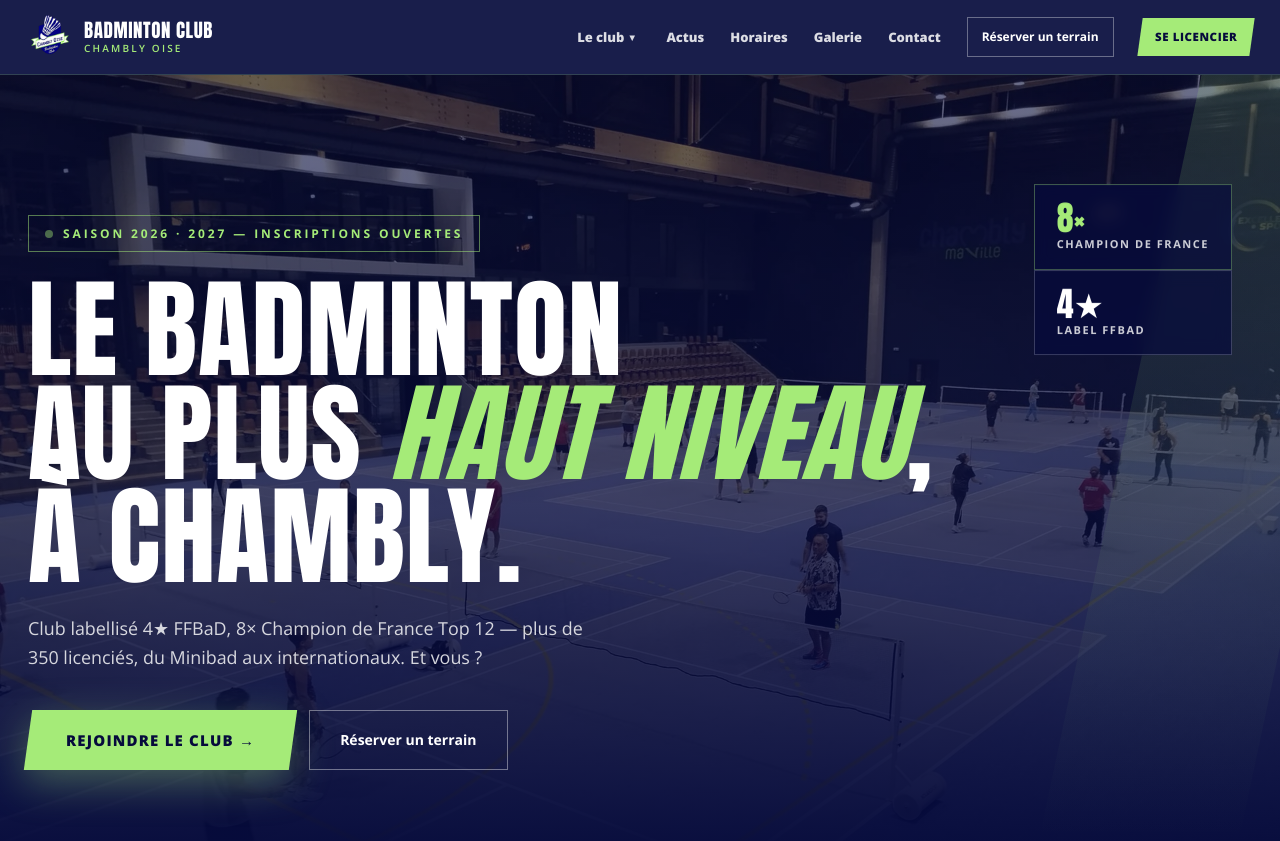
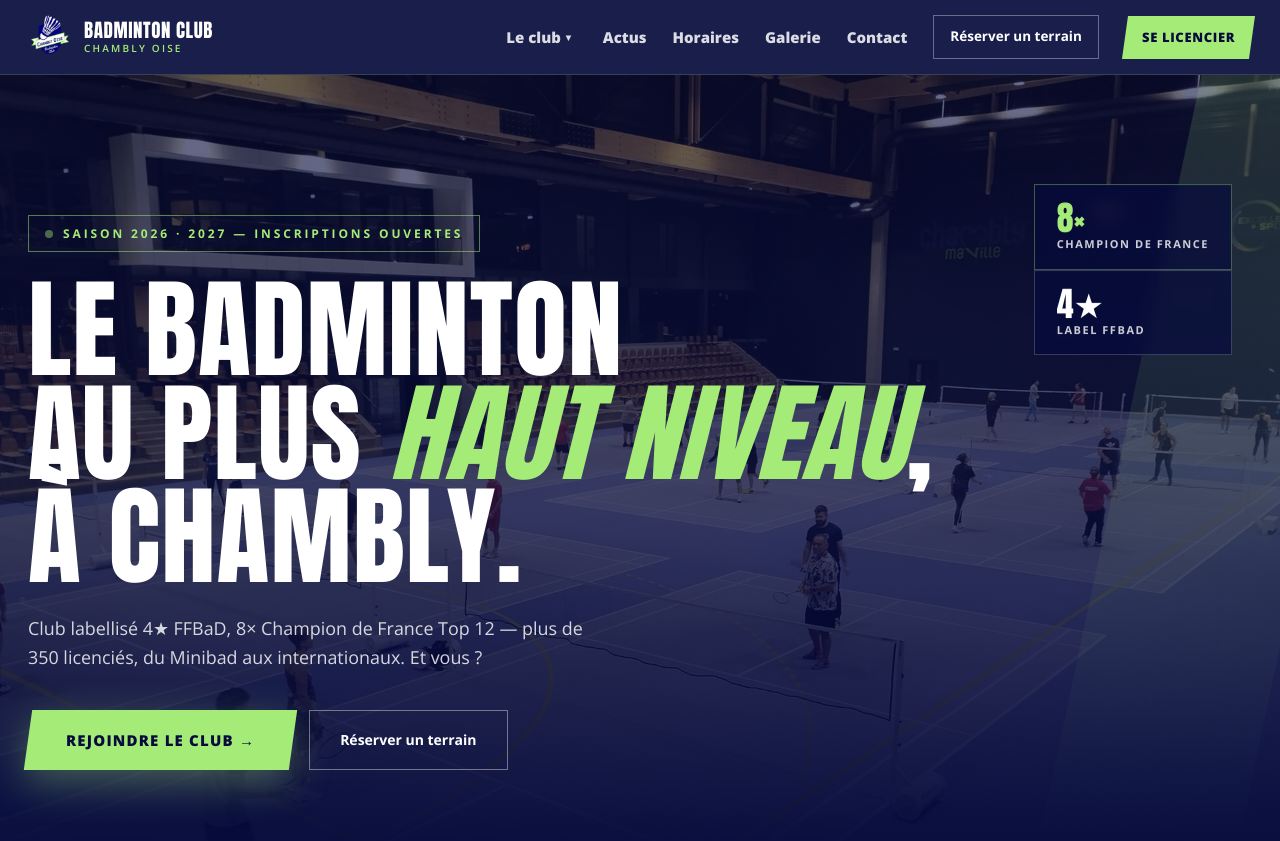
Before and after one commit to theomeurr/New-ChamblyBad, a PHP site: page / in a window 1280 px wide. Shown: the top 841 px of the page. Run offline with PHP 8.4, Linux system fonts and the light colour scheme; some libraries are stand-ins or nearby versions.

Commit message:
Top bar : police du menu PC agrandie
- Liens + déroulant : 13 → 15px ; CTA « Réserver » 12 → 13.5px ;
  « Se licencier » 11.5 → 13px ; items du déroulant 13.5 → 15px.
- Le menu étant un peu plus large, la bascule nav → hamburger passe
  de 980 à 1024px (marge confortable avec le logo).

Co-Authored-By: Claude Opus 4.8 <noreply@anthropic.com>

```diff
--- a/css/rd.css
+++ b/css/rd.css
@@ -16,10 +16,10 @@ details summary::-webkit-details-marker{display:none}
 
 /* Contenu desktop / mobile (breakpoint maquette : 920px) */
 @media (max-width:920px){ header .rd-dsk{display:none !important} }
-/* Nav : bascule desktop ↔ hamburger + drawer plein écran à 980px
-   (le menu épuré tient largement au-delà ; en dessous, hamburger). */
-@media (max-width:979px){ nav .rd-dsk{display:none !important} }
-@media (min-width:980px){ .rd-mob{display:none !important} .rd-mobile-menu{display:none !important} }
+/* Nav : bascule desktop ↔ hamburger + drawer plein écran à 1024px
+   (marge confortable avec la police du menu ; en dessous, hamburger). */
+@media (max-width:1023px){ nav .rd-dsk{display:none !important} }
+@media (min-width:1024px){ .rd-mob{display:none !important} .rd-mobile-menu{display:none !important} }
 .rd-mobile-menu{display:none}
 .rd-mobile-menu.open{display:flex !important}
 
@@ -207,7 +207,7 @@ body.rd-has-pill{padding-bottom:calc(96px + env(safe-area-inset-bottom,0px))}
    ============================================================ */
 nav .rd-dsk{gap:16px}
 .rd-dsk-link,.rd-dsk-drop-btn{
-  color:rgba(255,255,255,.85);text-decoration:none;font-weight:800;font-size:13px;
+  color:rgba(255,255,255,.85);text-decoration:none;font-weight:800;font-size:15px;
   background:none;border:none;font-family:inherit;cursor:pointer;white-space:nowrap
 }
 .rd-dsk-link:hover,.rd-dsk-drop:hover .rd-dsk-drop-btn{color:#A5EB78}
@@ -226,18 +226,18 @@ nav .rd-dsk{gap:16px}
   box-shadow:0 18px 44px rgba(6,11,60,.5)
 }
 .rd-dsk-menu-inner a{
-  color:rgba(255,255,255,.85);text-decoration:none;padding:11px 16px;font-size:13.5px;
+  color:rgba(255,255,255,.85);text-decoration:none;padding:12px 18px;font-size:15px;
   font-weight:700;white-space:nowrap;transition:background .15s,color .15s
 }
 .rd-dsk-menu-inner a:hover{background:rgba(165,235,120,.12);color:#A5EB78}
 .rd-dsk-cta{
   color:#fff;text-decoration:none;border:1.5px solid rgba(255,255,255,.35);
-  padding:9px 14px;font-weight:700;font-size:12px;white-space:nowrap;transition:border-color .15s,color .15s
+  padding:10px 16px;font-weight:700;font-size:13.5px;white-space:nowrap;transition:border-color .15s,color .15s
 }
 .rd-dsk-cta:hover{border-color:#A5EB78;color:#A5EB78}
 .rd-dsk-cta-green{
-  background:#A5EB78;color:#060B3C;text-decoration:none;padding:10px 15px;font-weight:800;
-  font-size:11.5px;letter-spacing:.05em;text-transform:uppercase;transform:skewX(-8deg);
+  background:#A5EB78;color:#060B3C;text-decoration:none;padding:11px 17px;font-weight:800;
+  font-size:13px;letter-spacing:.05em;text-transform:uppercase;transform:skewX(-8deg);
   display:inline-block;white-space:nowrap;transition:background .15s
 }
 .rd-dsk-cta-green>span{display:inline-block;transform:skewX(8deg)}
```
